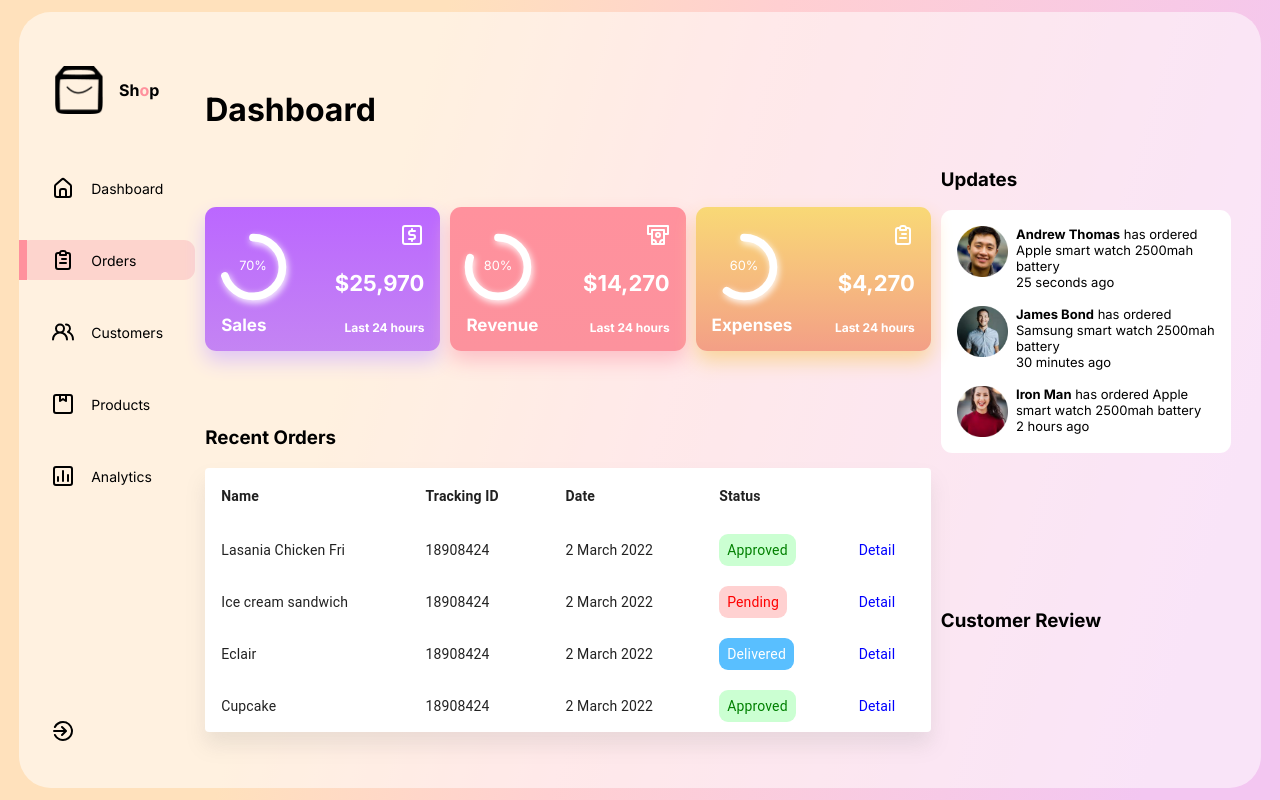
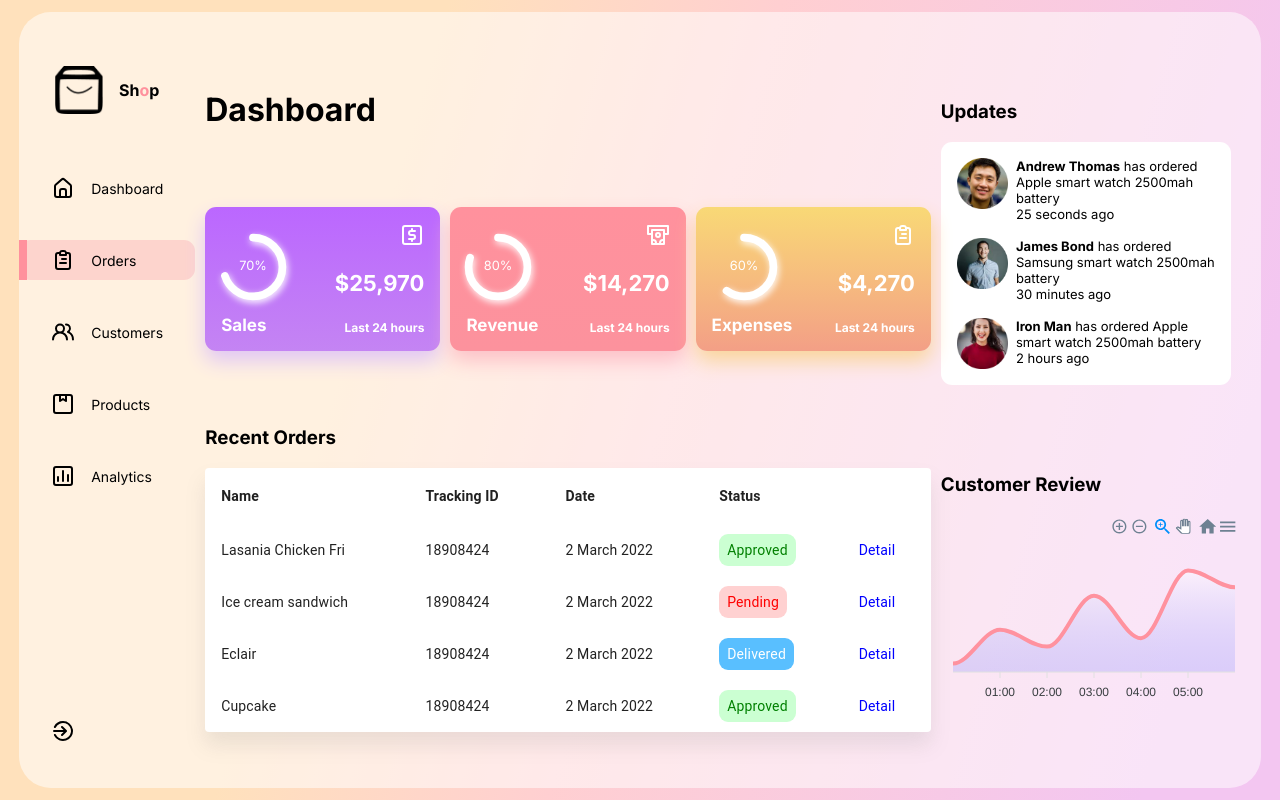
Before and after one commit to MFahadUmer/React-Dashboard, a React (Create React App) app: page / in a window 1280 px wide. Built offline with nearby package versions, Linux system fonts and the light colour scheme.

Commit message:
Adds Customer Review Chart

```diff
--- a/src/components/MainDash/Cards/Cards.jsx
+++ b/src/components/Cards/Cards.jsx
@@ -1,7 +1,7 @@
 import React from 'react';
 import './Cards.css';
-import { cardsData } from '../../../Data/Data';
-import Card from './Card/Card';
+import { cardsData } from '../../Data/Data';
+import Card from '../Card/Card';
 
 const Cards = () => {
   return (
--- /dev/null
+++ b/src/components/CustomerReview/CustomerReview.jsx
@@ -0,0 +1,63 @@
+import React from 'react';
+import Chart from 'react-apexcharts';
+import './CustomerReview.css';
+
+const CustomerReview = () => {
+  const data = {
+    series: [{ name: 'Review', data: [10, 50, 30, 90, 40, 120, 100] }],
+    options: {
+      chart: {
+        type: 'area',
+        height: 'auto',
+      },
+      fill: {
+        colors: ['#fff'],
+        type: 'gradient',
+      },
+      dataLabels: {
+        enabled: false,
+      },
+      stroke: {
+        curve: 'smooth',
+        colors: ['#ff929f'],
+      },
+      tooltip: {
+        x: {
+          format: 'dd/MM/yy HH:mm',
+        },
+      },
+      grid: {
+        show: false,
+      },
+      xaxis: {
+        type: 'datetime',
+        categories: [
+          '2018-09-19T00:00:00.000Z',
+          '2018-09-19T01:00:00.000Z',
+          '2018-09-19T02:00:00.000Z',
+          '2018-09-19T03:00:00.000Z',
+          '2018-09-19T04:00:00.000Z',
+          '2018-09-19T05:00:00.000Z',
+          '2018-09-19T06:00:00.000Z',
+        ],
+      },
+      yaxis: {
+        show: false,
+      },
+      toolbar: {
+        show: false,
+      },
+    },
+  };
+  return (
+    <div className="CustomerReview">
+      <Chart
+        type="area"
+        options={data.options}
+        series={data.series}
+      />
+    </div>
+  );
+};
+
+export default CustomerReview;
--- a/src/components/MainDash/MainDash.jsx
+++ b/src/components/MainDash/MainDash.jsx
@@ -1,5 +1,5 @@
 import React from 'react';
-import Cards from './Cards/Cards';
+import Cards from '../Cards/Cards';
 import './MainDash.css';
 import Table from './Table/Table';
 
--- a/src/components/RightSide/RightSide.jsx
+++ b/src/components/RightSide/RightSide.jsx
@@ -1,4 +1,5 @@
 import React from 'react';
+import CustomerReview from '../CustomerReview/CustomerReview';
 import Updates from '../Updates/Updates';
 import './RightSide.css';
 
@@ -11,6 +12,7 @@
       </div>
       <div>
         <h3>Customer Review</h3>
+        <CustomerReview />
       </div>
     </div>
   );
```
Also changed, not shown: src/components/Card/Card.css (renamed from src/components/MainDash/Cards/Card/Card.css), src/components/Card/Card.jsx (renamed from src/components/MainDash/Cards/Card/Card.jsx), src/components/Cards/Cards.css (renamed from src/components/MainDash/Cards/Cards.css), src/components/CustomerReview/CustomerReview.css (added).
